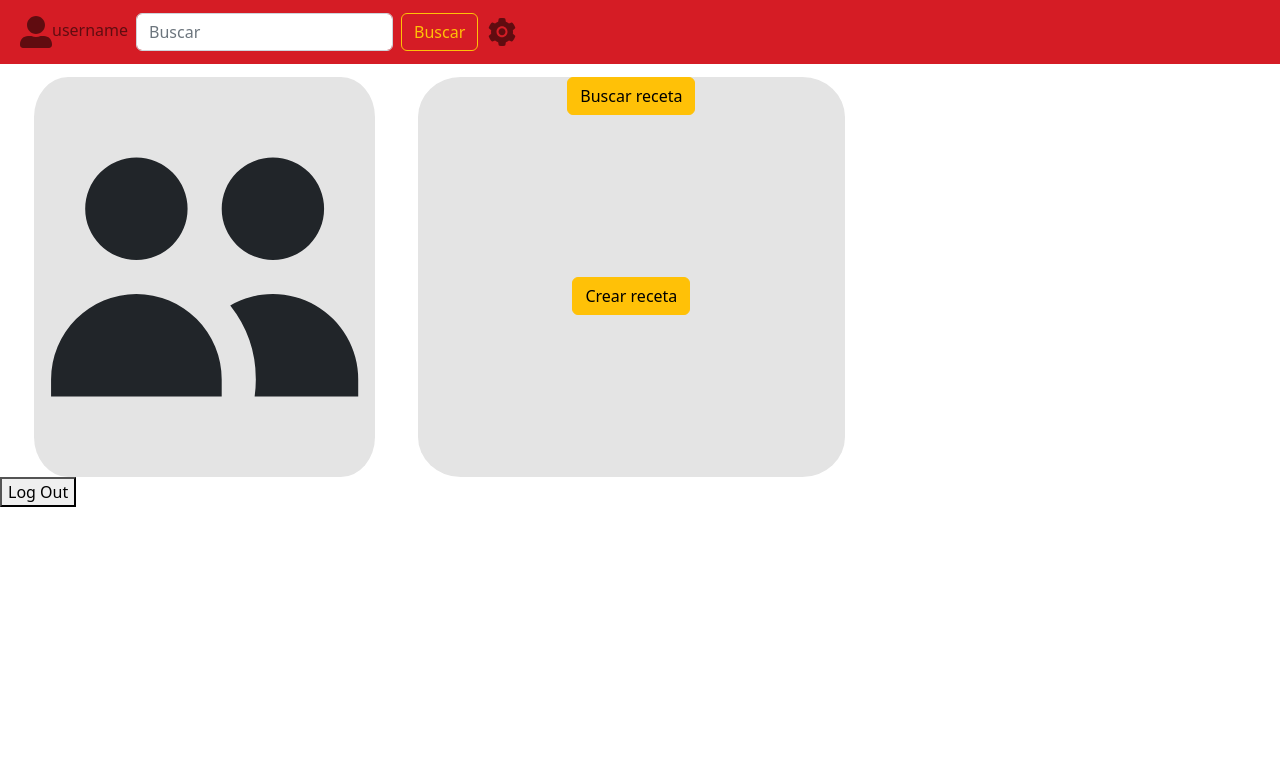
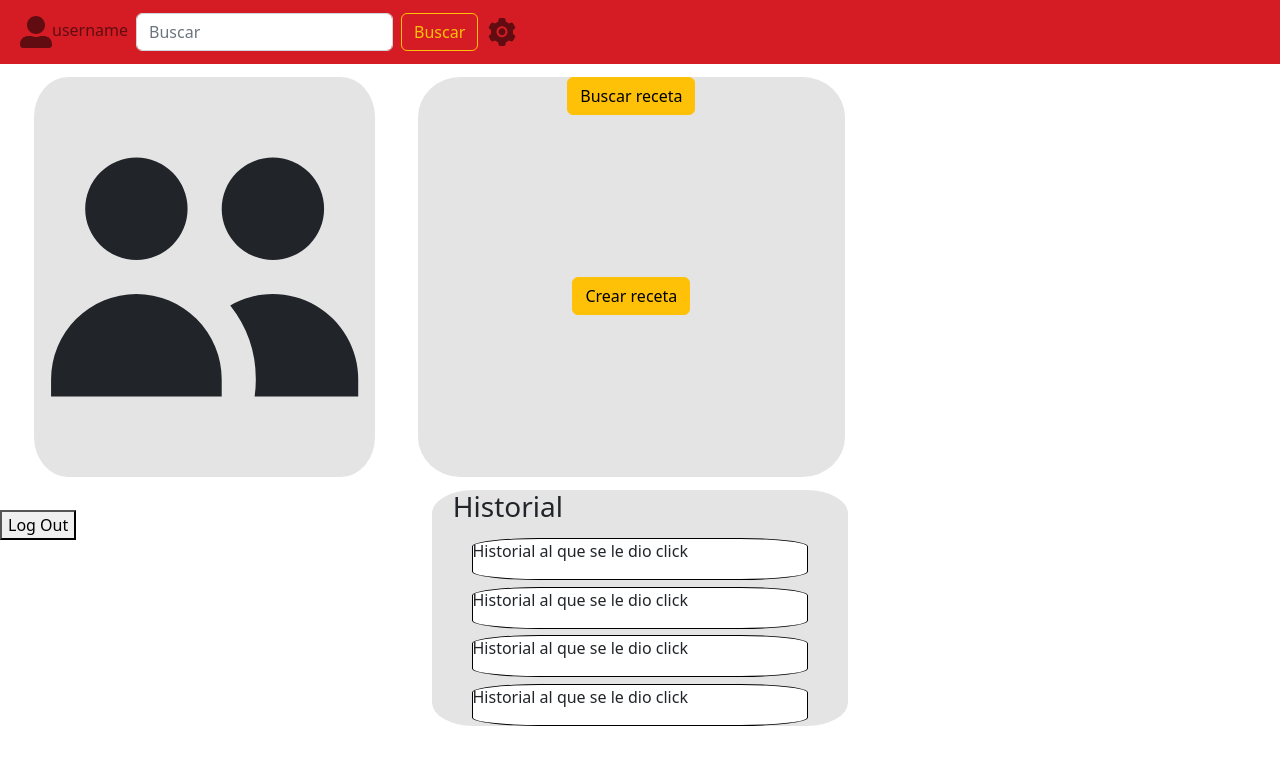
Before and after one commit to MyKitchen-funlam/front, a React (Create React App) app: page /dashboard in a window 1280 px wide. Shown: the top 764 px of the page. Built offline with nearby package versions, Linux system fonts and the light colour scheme; a web font is replaced by a local one.

Commit message:
adding recipe historial

```diff
--- a/src/components/NavbarDashboard.js
+++ b/src/components/NavbarDashboard.js
@@ -20,14 +20,14 @@ const NavbarDashboard = () => {
                 <div className="collapse navbar-collapse" id="navbarTogglerDemo02">
                     <ul className="navbar-nav">
                         <li className="nav-item">
-                            <form class="d-flex">
+                            <form className="d-flex">
                                 <input
-                                    class="form-control me-2"
+                                    className="form-control me-2"
                                     type="search"
                                     placeholder="Buscar"
                                     aria-label="Search"
                                 />
-                                <button class="btn btn-outline-warning" type="submit">Buscar</button>
+                                <button className="btn btn-outline-warning" type="submit">Buscar</button>
                             </form>
                         </li>
                     </ul>
--- a/src/pages/Dashboard.js
+++ b/src/pages/Dashboard.js
@@ -18,10 +18,31 @@ const Dashboard = () => {
       </div>
       <div className='botones'>
         <div className='button-buscar'>
-          <button class="btn btn-warning">Buscar receta</button>
+          <button className="btn btn-warning">Buscar receta</button>
         </div>
         <div className='button-crear'>
-          <button class="btn btn-warning">Crear receta</button>
+          <button className="btn btn-warning">Crear receta</button>
+        </div>
+      </div>
+    </div>
+    <div className='square-recipes'>
+      <div className='square-text'>
+        <div className='text_recipes'>
+          <h3>Historial</h3>
+          <div className='historial'>
+            <div className='text-historial'>
+              <p>Historial al que se le dio click</p>
+            </div>
+            <div className='text-historial'>
+              <p>Historial al que se le dio click</p>
+            </div>
+            <div className='text-historial'>
+              <p>Historial al que se le dio click</p>
+            </div>
+            <div className='text-historial'>
+              <p>Historial al que se le dio click</p>
+            </div>
+          </div>
         </div>
       </div>
     </div>
--- a/src/styles/dashboard.css
+++ b/src/styles/dashboard.css
@@ -28,7 +28,7 @@
     justify-content: center;
 }
 
-button{
+.btn{
     height: max-content;
 }
 
@@ -38,3 +38,43 @@ button{
     display: flex;
     justify-content: center;
 }
+
+.square-recipes{
+    width: 100%;
+    height: 20px;
+    border: 10%;
+    justify-content: center;
+    display: flex;
+    margin-top: 1%;
+}
+
+.square-text{
+    width: 32.5%;
+    height:fit-content;
+    background-color: #E4E4E4;
+    border-radius: 10%;
+    justify-content: center;
+}
+
+.text_recipes{
+    width: 90%;
+    margin-left: 5%;
+    justify-content: center;
+}
+
+.historial{
+    width: 90%;
+    margin-left: 5%;
+    display: flex;
+    flex-direction: column;
+    justify-content: center;
+}
+
+.text-historial{
+    width: 100%;
+    background-color: white;
+    border-radius: 20%;
+    border: 1px solid black;
+    margin-top: 2%;
+    justify-content: center;
+}
```
